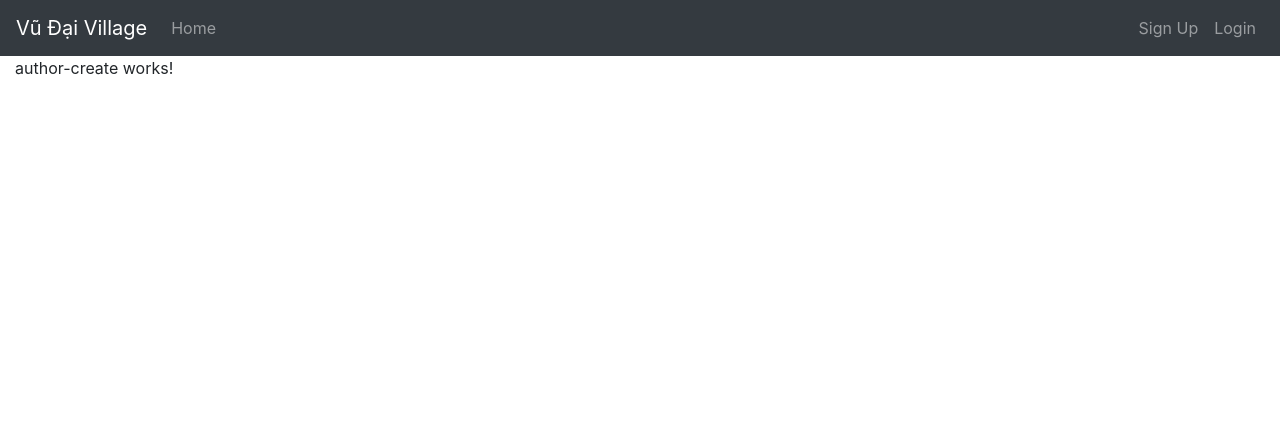
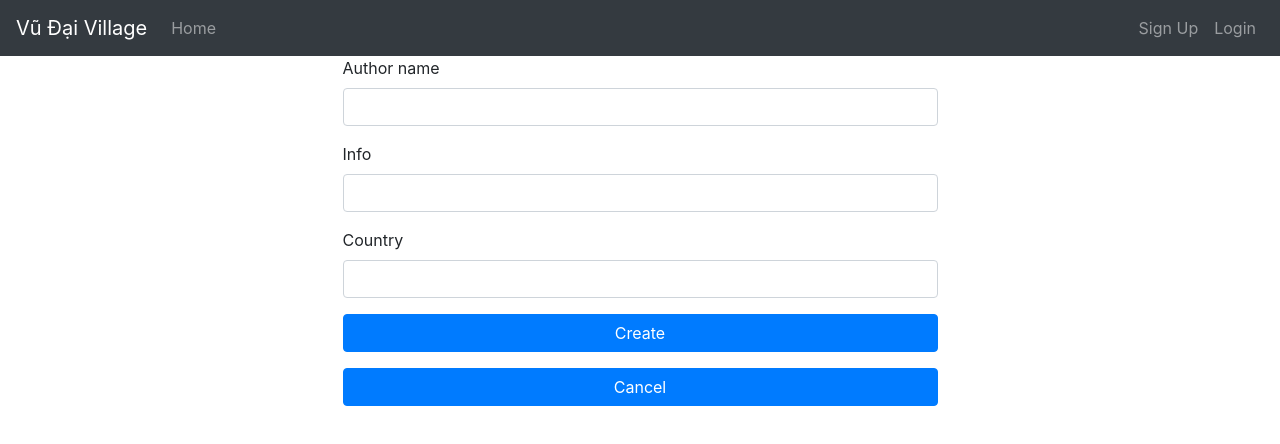
Before and after one commit to luongquytnvn/BookStore-Angular, an Angular app: page /author-create in a window 1280 px wide. Shown: the top 444 px of the page. Built offline with nearby package versions, Linux system fonts and the light colour scheme.

Commit message:
author create

```diff
--- /dev/null
+++ b/src/app/component/admin/author/IAuthor.ts
@@ -0,0 +1,6 @@
+export interface IAuthor {
+  id: number;
+  name: string;
+  inFor: string;
+  country: string;
+}
--- a/src/app/component/admin/author/author-create/author-create.component.html
+++ b/src/app/component/admin/author/author-create/author-create.component.html
@@ -1 +1,50 @@
-<p>author-create works!</p>
+<div class="col-6 offset-3">
+  <div *ngIf="message">
+    <div class="alert alert-success">
+      <strong>Success!</strong> You have created a new author
+    </div>
+    <div class="form-group">
+      <input class="btn btn-primary btn-block" value="create new author" (click)="message = !message">
+    </div>
+    <div class="form-group">
+      <input class="btn btn-primary btn-block" value="back to author list" routerLink="/author-list">
+    </div>
+  </div>
+  <form
+  *ngIf="!message"
+  name="form"
+  [formGroup]="authorForm"
+  (ngSubmit)="authorForm.valid && onSubmit()"
+
+  >
+    <div class="form-group">
+      <label>Author name</label>
+      <input type="text" class="form-control" formControlName="name">
+      <div class="alert-danger" *ngIf="authorForm.get('name').invalid && authorForm.get('name').touched"
+      style="color: red">
+        Author name must be at least 1 characters
+      </div>
+    </div>
+    <div class="form-group">
+      <label>Info</label>
+      <input type="text" class="form-control" formControlName="inFor">
+      <div class="alert-danger" *ngIf="authorForm.get('inFor').invalid && authorForm.get('inFor').touched"
+      style="color: red">
+        Info is required
+      </div>
+    </div>
+    <div class="form-group">
+      <label>Country</label>
+      <input type="text" class="form-control" formControlName="country">
+      <div class="alert-danger" *ngIf="authorForm.get('country').invalid && authorForm.get('country').touched">
+        Country is required
+      </div>
+    </div>
+    <div class="form-group">
+      <button class="btn btn-primary btn-block">Create</button>
+    </div>
+    <div class="form-group">
+      <input class="btn btn-primary btn-block" value="Cancel" routerLink="/author-list">
+    </div>
+  </form>
+</div>
--- a/src/app/component/admin/author/author-create/author-create.component.ts
+++ b/src/app/component/admin/author/author-create/author-create.component.ts
@@ -1,4 +1,8 @@
 import { Component, OnInit } from '@angular/core';
+import {FormBuilder, FormGroup, Validators} from '@angular/forms';
+import {IAuthor} from '../IAuthor';
+import {AuthorService} from '../author.service';
+import {Router} from '@angular/router';
 
 @Component({
   selector: 'app-author-create',
@@ -6,10 +10,38 @@ import { Component, OnInit } from '@angular/core';
   styleUrls: ['./author-create.component.css']
 })
 export class AuthorCreateComponent implements OnInit {
+  authorForm: FormGroup;
+  author: IAuthor;
+  message = false;
 
-  constructor() { }
+  constructor(
+    private authorService: AuthorService,
+    private fb: FormBuilder,
+    private router: Router
+  ) { }
 
   ngOnInit() {
+    this.authorForm = this.fb.group({
+      id: '',
+      name: ['', [ Validators.required, Validators.minLength(1) ]],
+      inFor: ['', Validators.required],
+      country: ['', Validators.required]
+    });
+  }
+
+  onSubmit() {
+    if (this.authorForm.valid) {
+      const {value} = this.authorForm;
+      this.author = value;
+      this.authorService.createAuthor(this.author).subscribe(
+        next => {console.log(next);
+                 this.message = true;
+                 this.ngOnInit();
+        }
+      );
+    } else {
+      console.log('error');
+    }
   }
 
 }
--- a/src/app/component/admin/author/author.service.ts
+++ b/src/app/component/admin/author/author.service.ts
@@ -1,9 +1,30 @@
 import { Injectable } from '@angular/core';
+import {HttpClient} from '@angular/common/http';
+import {Observable} from 'rxjs';
+import {IAuthor} from './IAuthor';
 
 @Injectable({
   providedIn: 'root'
 })
 export class AuthorService {
+  private url = 'http://localhost:8080/api/admin/author';
 
-  constructor() { }
+  constructor(private http: HttpClient) { }
+
+  getAuthorList(): Observable<IAuthor[]> {
+    return this.http.get<IAuthor[]>(this.url);
+  }
+  getAuthor(id: number): Observable<IAuthor> {
+    return this.http.get<IAuthor>(this.url + '/' + id);
+  }
+  createAuthor(author: IAuthor): Observable<any> {
+    console.log(author);
+    return this.http.post(this.url, author);
+  }
+  editAuthor(author: IAuthor): Observable<any> {
+    return this.http.put(this.url + '/' + author.id, author);
+  }
+  deleteAuthor(id: number): Observable<any> {
+    return this.http.delete(this.url + '/' + id);
+  }
 }
```
